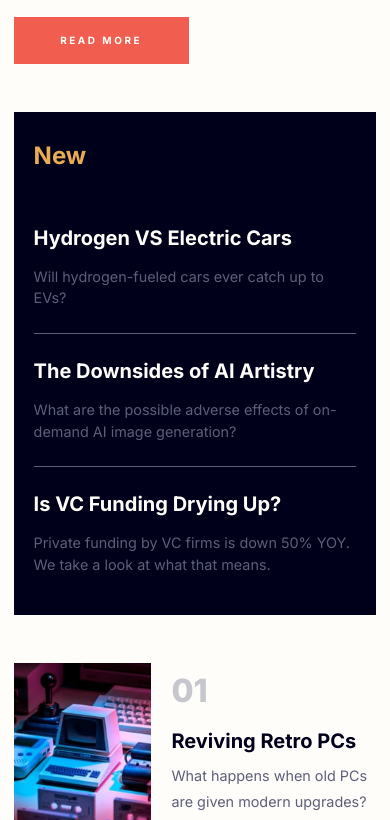
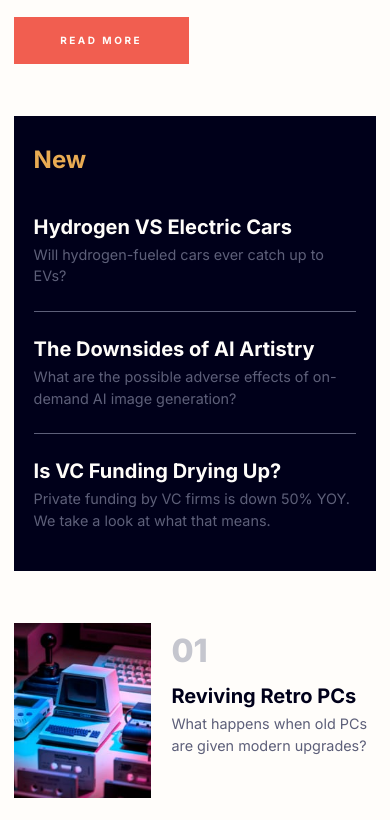
Before and after one commit to fperezfrancisco/news-homepage, a plain HTML site: page index.html in a window 390 px wide. Shown: the part 660-1480 px from the top of the page. Drawn offline with Linux system fonts and the light colour scheme.

Commit message:
finished mobile design

```diff
--- a/style.css
+++ b/style.css
@@ -75,7 +75,8 @@ svg {
   /*padding and margins*/
   --site-padding: 0.85rem;
   --column-gap: 1rem;
-  --row-gap: 3rem;
+  --row-gap: 3.25rem;
+  --font-size: 1rem;
 }
 
 body {
@@ -213,11 +214,11 @@ a:visited {
   max-width: 1440px;
   grid-template-columns: minmax(250px, 1fr);
   row-gap: var(--row-gap);
+  padding-bottom: 25%;
 }
 
 .groupContainer {
   width: 100%;
-  overflow: hidden;
   grid-template-columns: 1fr;
   row-gap: 10px;
   text-align: left;
@@ -234,14 +235,14 @@ a:visited {
 }
 
 .asideGroup .sectionTitle {
-  margin: 10px 0px 25px;
+  margin: 10px 0px;
 }
 
 .asideArticle {
   position: relative;
   flex-direction: column;
   width: 100%;
-  row-gap: 1rem;
+  row-gap: 5px;
   margin: 20px 0px;
 }
 
@@ -261,6 +262,7 @@ a:visited {
 
 .subheading {
   font-size: 0.9rem;
+  line-height: 1.5;
 }
 
 .asideArticle:nth-child(2)::after,
@@ -294,7 +296,8 @@ a:visited {
   flex-direction: column;
   align-items: flex-start;
   line-height: 1.75;
-  row-gap: 10px;
+  row-gap: 5px;
+  justify-content: flex-start;
 }
 
 .rank {
```
Also changed, not shown: ._index.html.
